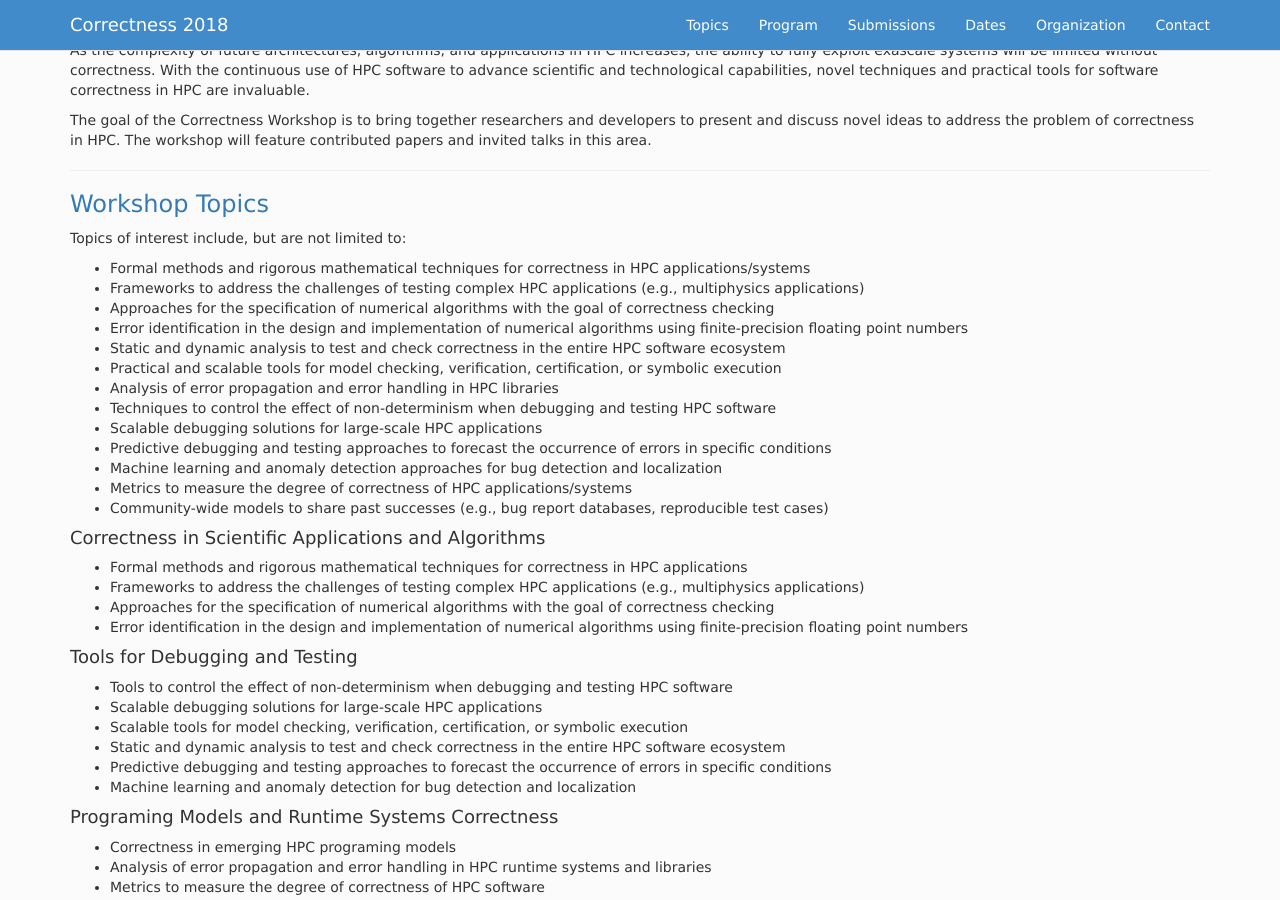
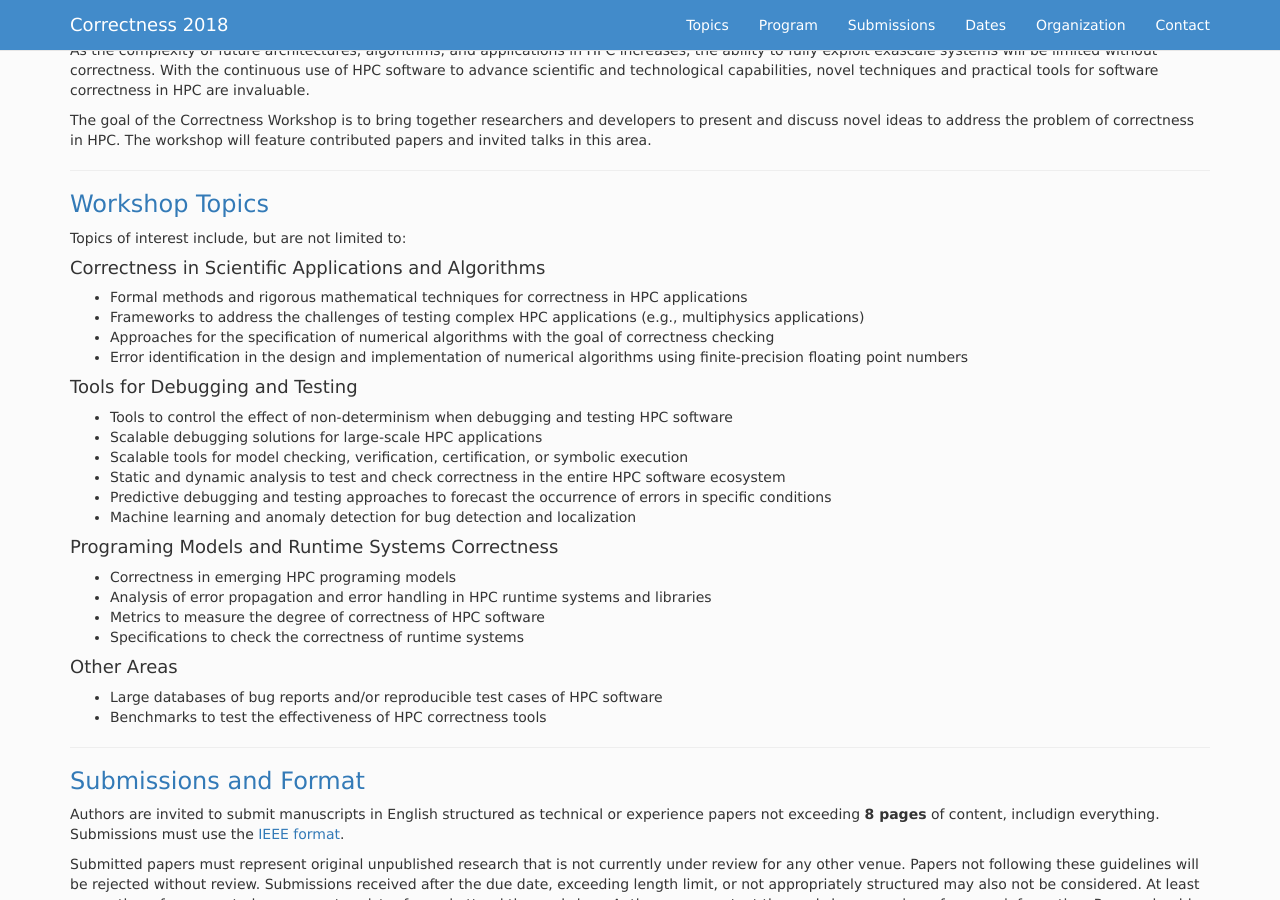
Before and after one commit to correctness-workshop/2018, a Jekyll site: the page built from index.md, in a window 1280 px wide and 900 px high, scrolled down 577 px. Built offline with Jekyll 4.4.1, drawn with Linux system fonts in a browser that asks for light colours; nearby versions of some CDN libraries; the list of posts is cut into pages by our own code.

Commit message:
Update index.md

```diff
--- a/index.md
+++ b/index.md
@@ -37,21 +37,6 @@ The goal of the Correctness Workshop is to bring together researchers and develo
 
 Topics of interest include, but are not limited to:
 
-*	Formal methods and rigorous mathematical techniques for correctness in HPC applications/systems
-*	Frameworks to address the challenges of testing complex HPC applications (e.g., multiphysics applications)
-*	Approaches for the specification of numerical algorithms with the goal of correctness checking
-*	Error identification in the design and implementation of numerical algorithms using finite-precision floating point numbers
-*	Static and dynamic analysis to test and check correctness in the entire HPC software ecosystem
-*	Practical and scalable tools for model checking, verification, certification, or symbolic execution
-*	Analysis of error propagation and error handling in HPC libraries
-*	Techniques to control the effect of non-determinism when debugging and testing HPC software
-*	Scalable debugging solutions for large-scale HPC applications
-*	Predictive debugging and testing approaches to forecast the occurrence of errors in specific conditions
-*	Machine learning and anomaly detection approaches for bug detection and localization
-*	Metrics to measure the degree of correctness of HPC applications/systems
-*	Community-wide models to share past successes (e.g., bug report databases, reproducible test cases)
-
-
 #### Correctness in Scientific Applications and Algorithms
 * Formal methods and rigorous mathematical techniques for correctness in HPC applications
 * Frameworks to address the challenges of testing complex HPC applications (e.g., multiphysics applications)
@@ -75,11 +60,6 @@ Topics of interest include, but are not limited to:
 #### Other Areas
 * Large databases of bug reports and/or reproducible test cases of HPC software
 * Benchmarks to test the effectiveness of HPC correctness tools
-
-
-
-
-
 
 ----
 ### <a class="anchor" name="submissions"> Submissions and Format </a>
```
